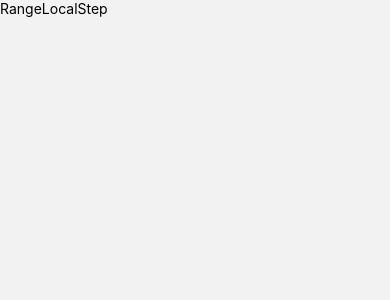
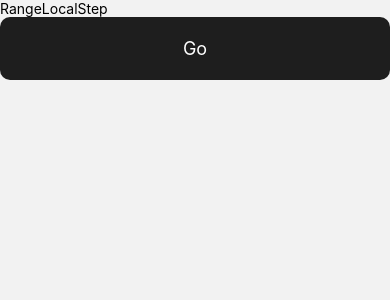
Before and after one commit to yuripinheirot/popp, a React Native app: screen /RangeLocalStep in a window 390 px wide. Shown: the top 300 px of the page. Built offline with nearby package versions, Linux system fonts and the light colour scheme.

Commit message:
feat: add type checking navigation stack

```diff
--- a/src/views/SearchPlace/components/steps/PlaceTypeStep.tsx
+++ b/src/views/SearchPlace/components/steps/PlaceTypeStep.tsx
@@ -1,10 +1,16 @@
 import { View, Text } from 'react-native'
 import React from 'react'
+import { StackScreenProps } from '@react-navigation/stack'
+import { RootStackParamList } from '../..'
+import { Button } from '@rneui/themed'
 
-export const PlaceTypeStep = () => {
+type Props = StackScreenProps<RootStackParamList, 'PlaceTypeStep'>
+
+export const PlaceTypeStep = ({ navigation }: Props) => {
   return (
     <View>
       <Text>PlaceTypeStep</Text>
+      <Button onPress={() => navigation.push('SpecialityPlaceStep')}>Go</Button>
     </View>
   )
 }
--- a/src/views/SearchPlace/components/steps/RangeLocalStep.tsx
+++ b/src/views/SearchPlace/components/steps/RangeLocalStep.tsx
@@ -1,10 +1,18 @@
 import { View, Text } from 'react-native'
 import React from 'react'
+import { RootStackParamList } from '../..'
+import { StackScreenProps } from '@react-navigation/stack'
+import { Button } from '@rneui/themed'
 
-export const RangeLocalStep = () => {
+type Props = StackScreenProps<RootStackParamList, 'RangeLocalStep'>
+
+export const RangeLocalStep = ({ navigation, route }: Props) => {
   return (
     <View className=''>
       <Text>RangeLocalStep</Text>
+      <Button onPress={() => navigation.push('PlaceTypeStep', { type: '' })}>
+        Go
+      </Button>
     </View>
   )
 }
--- a/src/views/SearchPlace/index.tsx
+++ b/src/views/SearchPlace/index.tsx
@@ -4,8 +4,15 @@ import { PlaceTypeStep } from './components/steps/PlaceTypeStep'
 import { RangeLocalStep } from './components/steps/RangeLocalStep'
 import { SpecialityPlaceStep } from './components/steps/SpecialityPlaceStep'
 import { NavigationContainer } from '@react-navigation/native'
+import { StackScreenProps } from '@react-navigation/stack'
 
-const Stack = createStackNavigator()
+export type RootStackParamList = {
+  RangeLocalStep: { range: number }
+  PlaceTypeStep: { type: string }
+  SpecialityPlaceStep: { speciality?: string } | undefined
+}
+
+const Stack = createStackNavigator<RootStackParamList>()
 
 export const SearchPlaceView = () => {
   return (
```
